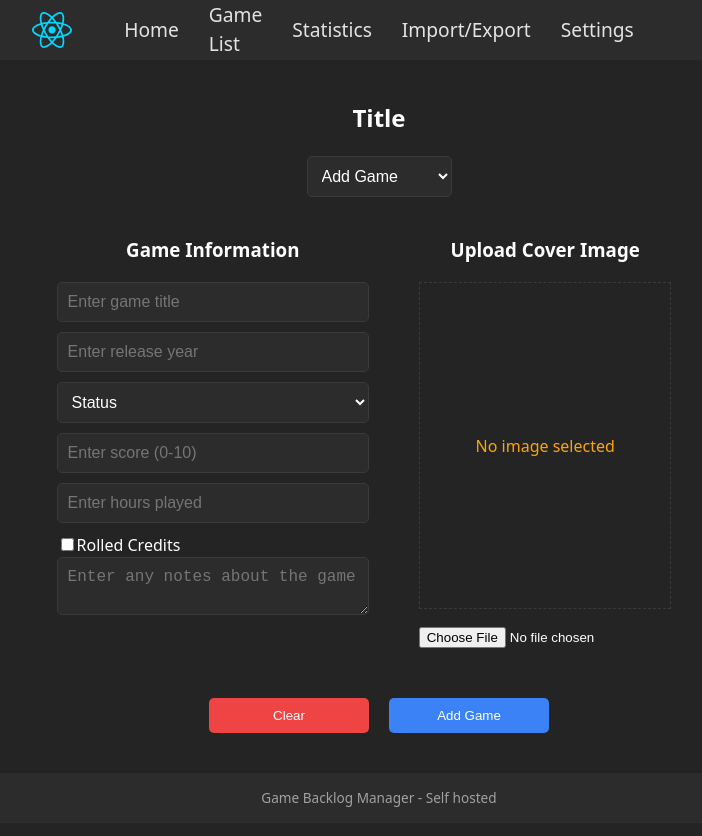
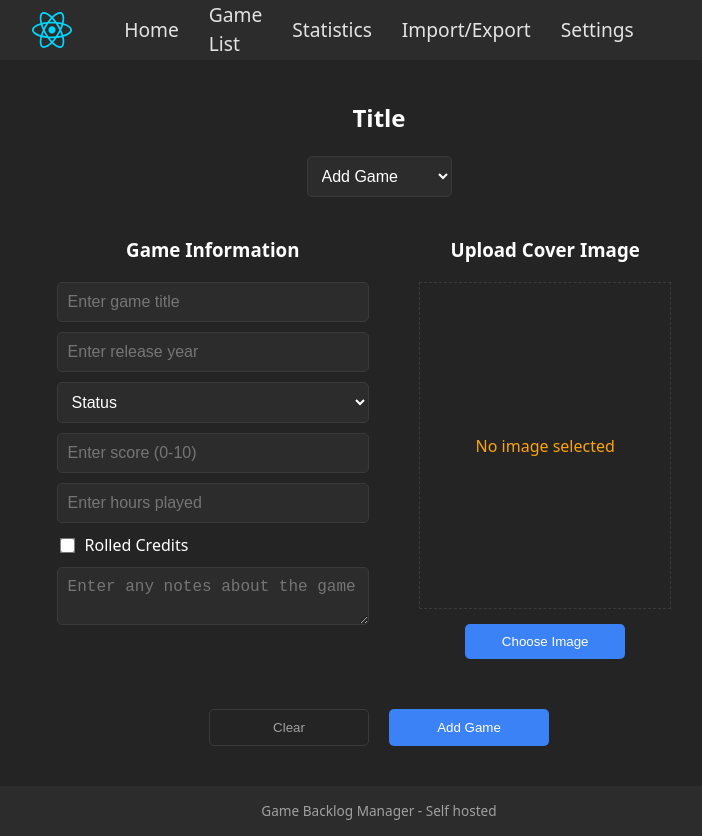
Before and after one commit to SirSalsa/Obelyx, a React (Vite) app in the folder gamebacklog.frontend/: page /add-game in a window 1280 px wide. Shown: the whole page, without its empty margins (261-963 px from the left). Built offline with nearby package versions, Linux system fonts and the light colour scheme.

Commit message:
Updated styling of add game page

```diff
--- a/gamebacklog.frontend/src/modules/ImportExport/ImportExport.jsx
+++ b/gamebacklog.frontend/src/modules/ImportExport/ImportExport.jsx
@@ -1,13 +1,18 @@
 import "./ImportExport.scss"
-import { useState } from 'react';
+import { useState, useRef } from 'react';
 
 function ImportExport() {
     const [image, setImage] = useState(null);
+    const fileInputRef = useRef(null);
 
     const handleImageChange = (e) => {
         if (e.target.files && e.target.files[0]) {
             setImage(URL.createObjectURL(e.target.files[0]));
         }
+    };
+
+    const handleUploadButtonClick = () => {
+        fileInputRef.current.click();
     };
 
     return (
@@ -55,9 +60,17 @@ function ImportExport() {
                             <span>No image selected</span>
                         )}
                     </div>
-                    <form>
-                        <input type="file" id="image" name="image" onChange={handleImageChange} />
-                    </form>
+                    <input
+                        type="file"
+                        id="image"
+                        name="image"
+                        onChange={handleImageChange}
+                        ref={fileInputRef}
+                        className="hidden-file-input"
+                    />
+                    <button type="button" id="upload-image-button" onClick={handleUploadButtonClick}>
+                        Choose Image
+                    </button>
                 </div>
                 <div className="Add_Bottom">
                     <button id="clear-game-button">Clear</button>
--- a/gamebacklog.frontend/src/modules/ImportExport/ImportExport.scss
+++ b/gamebacklog.frontend/src/modules/ImportExport/ImportExport.scss
@@ -38,6 +38,14 @@
             text-align: center;
         }
 
+        label {
+            display: flex;
+            align-items: center;
+            gap: 0.5rem; // Add spacing between label text and input
+            color: $color-text-primary;
+            margin-bottom: 10px;
+        }
+
         input[type="text"],
         input[type="number"],
         select,
@@ -53,21 +61,30 @@
             font-size: 1rem;
         }
 
+        input[type="checkbox"] {
+            transform: scale(1.2); // Slightly enlarge checkboxes for better usability
+            accent-color: $color-primary;
+
+            &:hover {
+                box-shadow: 0 0 0 2px rgba($color-primary, 0.3);
+            }
+        }
+
         textarea {
             resize: vertical;
         }
 
         #clear-game-button {
             padding: 10px 20px;
-            background-color: $color-error;
-            color: $color-text-primary;
-            border: none;
+            background-color: $color-background;
+            color: $color-text-secondary;
+            border: 1px solid $color-border;
             border-radius: 5px;
             cursor: pointer;
             width: 10rem;
 
             &:hover {
-                background-color: color.adjust($color-error, $lightness: 10%);
+                background-color: color.adjust($color-secondary, $lightness: 10%);
             }
         }
 
@@ -89,6 +106,24 @@
             display: flex;
             flex-direction: column;
             align-items: center;
+
+            .hidden-file-input {
+                display: none;
+            }
+
+            #upload-image-button {
+                padding: 10px 20px;
+                background-color: $color-primary;
+                color: $color-text-primary;
+                border: none;
+                border-radius: 5px;
+                cursor: pointer;
+                width: 10rem;
+
+                &:hover {
+                    background-color: color.adjust($color-primary, $lightness: 10%);
+                }
+            }
 
             #image-preview {
                 width: 250px;
```
